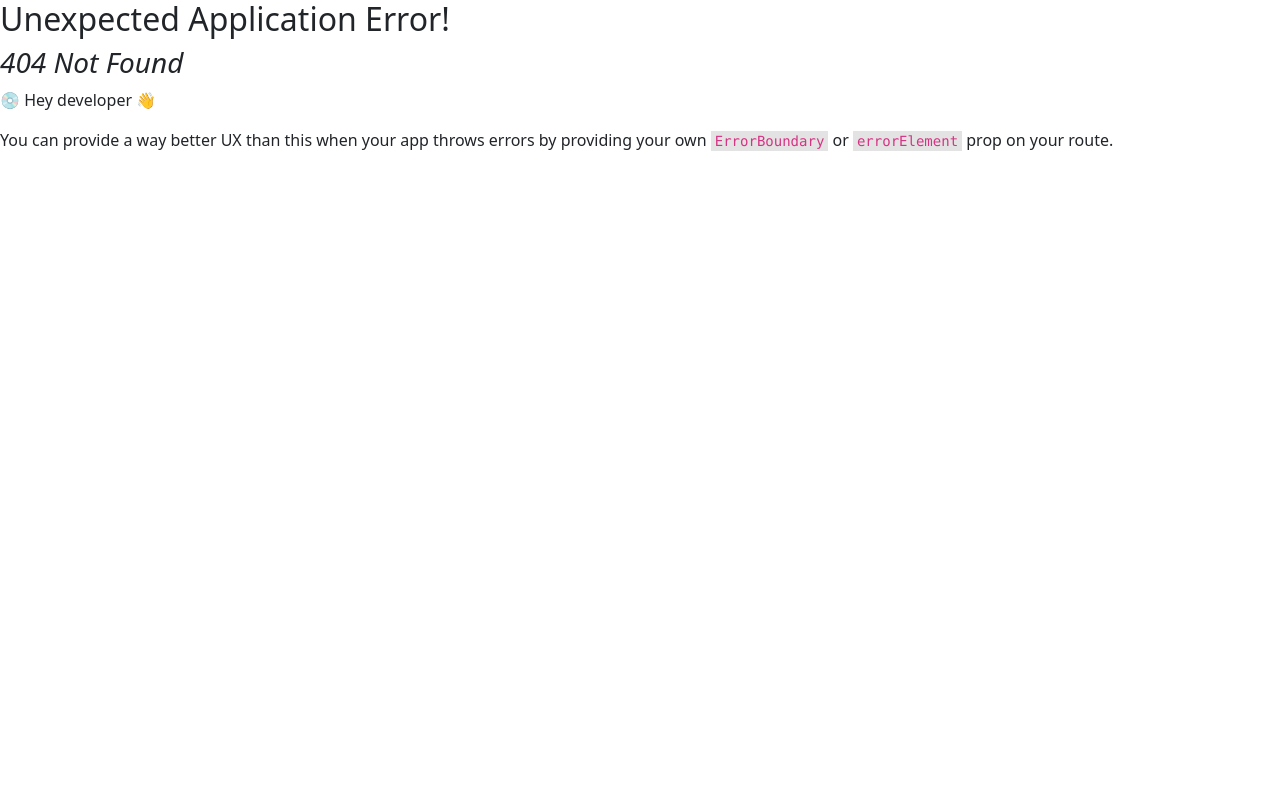
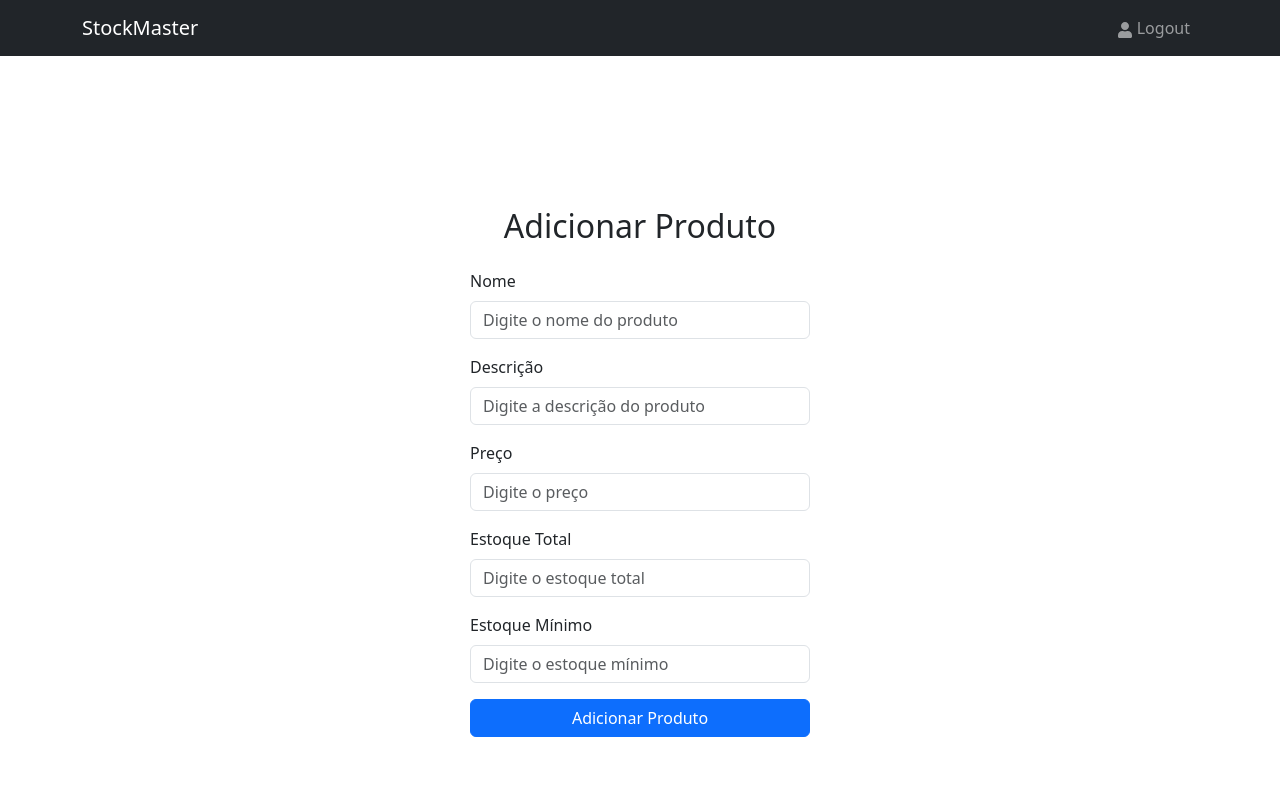
Before and after one commit to tskxz/stockmaster, a React (Create React App) app in the folder client/: page /adicionar_produto/1 in a window 1280 px wide. Before the commit this address had no page. Shown: the top 800 px of the page. Built offline with nearby package versions, Linux system fonts and the light colour scheme; sample sign-in values are in the browser's storage.

Commit message:
web: criar produto dentro do armazem

```diff
--- /dev/null
+++ b/client/src/Screens/AdicionarProdutoScreen.jsx
@@ -0,0 +1,120 @@
+import React, { useState } from 'react';
+import { Form, Button, Container, Row, Col, Alert } from 'react-bootstrap';
+import axios from 'axios';
+import { useNavigate, useParams } from 'react-router-dom';
+
+const AdicionarProdutoScreen = () => {
+  const { armazemId } = useParams(); // Obter o ID do armazém da URL
+  const [nome, setNome] = useState('');
+  const [descricao, setDescricao] = useState('');
+  const [preco, setPreco] = useState('');
+  const [stockTotal, setStockTotal] = useState('');
+  const [stockMinimo, setStockMinimo] = useState('');
+  const [loading, setLoading] = useState(false);
+  const [error, setError] = useState(null);
+  const navigate = useNavigate();
+
+  const handleSubmit = async (e) => {
+    e.preventDefault();
+
+    if (!nome || !preco || !stockTotal) {
+      setError('Nome, preço e estoque total são obrigatórios');
+      return;
+    }
+
+    try {
+      setLoading(true);
+      const token = localStorage.getItem('jwt');
+      const response = await axios.post(
+        `/api/empresas/criar_produto`,
+        { nome, descricao, preco, stock_total: stockTotal, stock_minimo: stockMinimo, armazemId },
+        {
+          headers: {
+            Authorization: `Bearer ${token}`,
+          },
+        }
+      );
+
+      if (response.status === 201) {
+        setLoading(false);
+        navigate(`/produtos/${armazemId}`); // Redireciona para a lista de produtos do armazém
+      }
+    } catch (err) {
+      setLoading(false);
+      setError('Erro ao adicionar o produto. Tente novamente.');
+    }
+  };
+
+  return (
+    <Container fluid className="d-flex justify-content-center align-items-center" style={{ minHeight: '100vh' }}>
+      <Row className="w-100">
+        <Col md={6} lg={4} className="mx-auto">
+          <div className="adicionar-produto-screen">
+            <h2 className="text-center mb-4">Adicionar Produto</h2>
+            {error && <Alert variant="danger">{error}</Alert>}
+            <Form onSubmit={handleSubmit}>
+              <Form.Group controlId="nome" className="mb-3">
+                <Form.Label>Nome</Form.Label>
+                <Form.Control
+                  type="text"
+                  value={nome}
+                  onChange={(e) => setNome(e.target.value)}
+                  required
+                  placeholder="Digite o nome do produto"
+                />
+              </Form.Group>
+
+              <Form.Group controlId="descricao" className="mb-3">
+                <Form.Label>Descrição</Form.Label>
+                <Form.Control
+                  type="text"
+                  value={descricao}
+                  onChange={(e) => setDescricao(e.target.value)}
+                  placeholder="Digite a descrição do produto"
+                />
+              </Form.Group>
+
+              <Form.Group controlId="preco" className="mb-3">
+                <Form.Label>Preço</Form.Label>
+                <Form.Control
+                  type="number"
+                  value={preco}
+                  onChange={(e) => setPreco(e.target.value)}
+                  required
+                  placeholder="Digite o preço"
+                />
+              </Form.Group>
+
+              <Form.Group controlId="stockTotal" className="mb-3">
+                <Form.Label>Estoque Total</Form.Label>
+                <Form.Control
+                  type="number"
+                  value={stockTotal}
+                  onChange={(e) => setStockTotal(e.target.value)}
+                  required
+                  placeholder="Digite o estoque total"
+                />
+              </Form.Group>
+
+              <Form.Group controlId="stockMinimo" className="mb-3">
+                <Form.Label>Estoque Mínimo</Form.Label>
+                <Form.Control
+                  type="number"
+                  value={stockMinimo}
+                  onChange={(e) => setStockMinimo(e.target.value)}
+                  placeholder="Digite o estoque mínimo"
+                />
+              </Form.Group>
+
+              <Button type="submit" variant="primary" className="w-100" disabled={loading}>
+                {loading ? 'Adicionando...' : 'Adicionar Produto'}
+              </Button>
+            </Form>
+          </div>
+        </Col>
+      </Row>
+    </Container>
+  );
+};
+
+export default AdicionarProdutoScreen;
--- a/client/src/Screens/MeusArmazensScreen.jsx
+++ b/client/src/Screens/MeusArmazensScreen.jsx
@@ -1,12 +1,14 @@
 import React, { useEffect, useState } from 'react';
 import axios from 'axios';
 import { ListGroup, Container, Row, Col, Alert, Button } from 'react-bootstrap';
-import { Link } from 'react-router-dom';
+import { Link, useNavigate  } from 'react-router-dom';
+
 
 const MeusArmazensScreen = () => {
   const [armazens, setArmazens] = useState([]);
   const [loading, setLoading] = useState(true);
   const [error, setError] = useState(null);
+  const navigate = useNavigate();
 
   useEffect(() => {
     const fetchArmazens = async () => {
@@ -39,9 +41,17 @@ const MeusArmazensScreen = () => {
 
   return (
     <Container>
+      <Row className="mb-4">
+        <Col>
+        <h2>Meus Armazéns</h2>
+          <Button variant="primary" onClick={() => navigate("/criararmazem")}>
+            Criar Armazém
+          </Button>
+        </Col>
+      </Row>
       <Row>
         <Col>
-          <h2>Meus Armazéns</h2>
+
           {armazens.length === 0 ? (
             <Alert variant="info">Você não tem armazéns cadastrados.</Alert>
           ) : (
@@ -60,12 +70,7 @@ const MeusArmazensScreen = () => {
             </ListGroup>
           )}
 
-          {/* Botão para criar um novo armazém */}
-          <Link to="/criararmazem">
-            <Button variant="primary" className="mt-3">
-              Criar Armazém
-            </Button>
-          </Link>
+
         </Col>
       </Row>
     </Container>
--- a/client/src/Screens/ProdutosScreen.jsx
+++ b/client/src/Screens/ProdutosScreen.jsx
@@ -1,13 +1,14 @@
 import React, { useEffect, useState } from 'react';
 import axios from 'axios';
-import { ListGroup, Container, Row, Col, Alert } from 'react-bootstrap';
-import { useParams } from 'react-router-dom';
+import { ListGroup, Container, Row, Col, Alert, Button } from 'react-bootstrap';
+import { useParams, useNavigate } from 'react-router-dom';
 
 const ProdutosScreen = () => {
   const { armazemId } = useParams(); // Obter o ID do armazém da URL
   const [produtos, setProdutos] = useState([]);
   const [loading, setLoading] = useState(true);
   const [error, setError] = useState(null);
+  const navigate = useNavigate();
 
   useEffect(() => {
     const fetchProdutos = async () => {
@@ -40,9 +41,16 @@ const ProdutosScreen = () => {
 
   return (
     <Container>
+      <Row className="mb-4">
+        <Col>
+          <h2>Produtos do Armazém</h2>
+          <Button variant="primary" onClick={() => navigate(`/adicionar_produto/${armazemId}`)}>
+            Adicionar Produto
+          </Button>
+        </Col>
+      </Row>
       <Row>
         <Col>
-          <h2>Produtos do Armazém</h2>
           {produtos.length === 0 ? (
             <Alert variant="info">Não há produtos cadastrados neste armazém.</Alert>
           ) : (
--- a/client/src/index.js
+++ b/client/src/index.js
@@ -12,7 +12,7 @@ import MeusArmazens from './Screens/MeusArmazensScreen';
 import PrivateRoute from './components/PrivateRoute';
 import ProdutosScreen from './Screens/ProdutosScreen';
 import CriarArmazemScreen from './Screens/CriarArmazemScreen';
-
+import AdicionarProdutoScreen from './Screens/AdicionarProdutoScreen';
 
 const router = createBrowserRouter(
   createRoutesFromElements(
@@ -26,6 +26,8 @@ const router = createBrowserRouter(
           <Route path="/meus_armazens" element={<MeusArmazens />} />
           <Route path="/produtos/:armazemId" element={<ProdutosScreen />} />
           <Route path="/criararmazem" element={<CriarArmazemScreen />} />
+          <Route path="/adicionar_produto/:armazemId" element={<AdicionarProdutoScreen />} />
+
 
         </Route>
     </Route>
```
